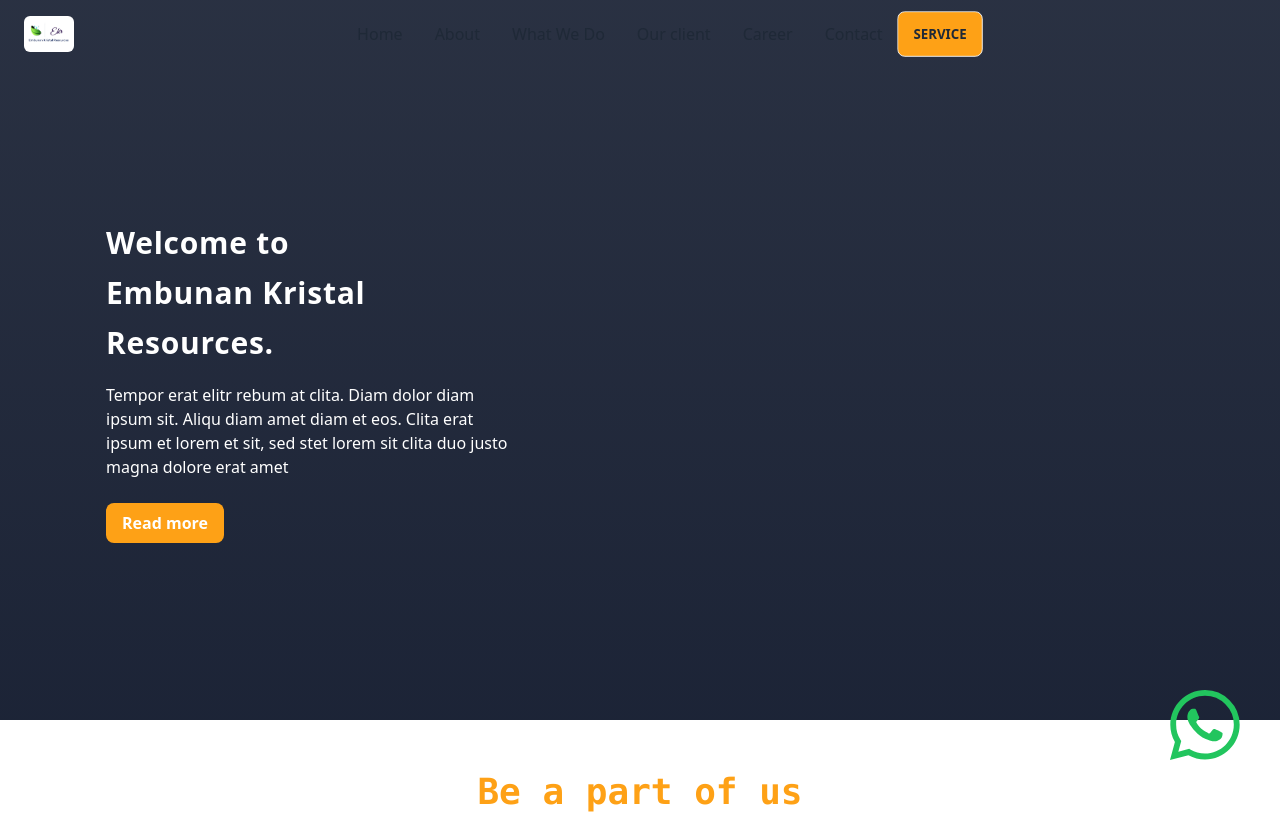
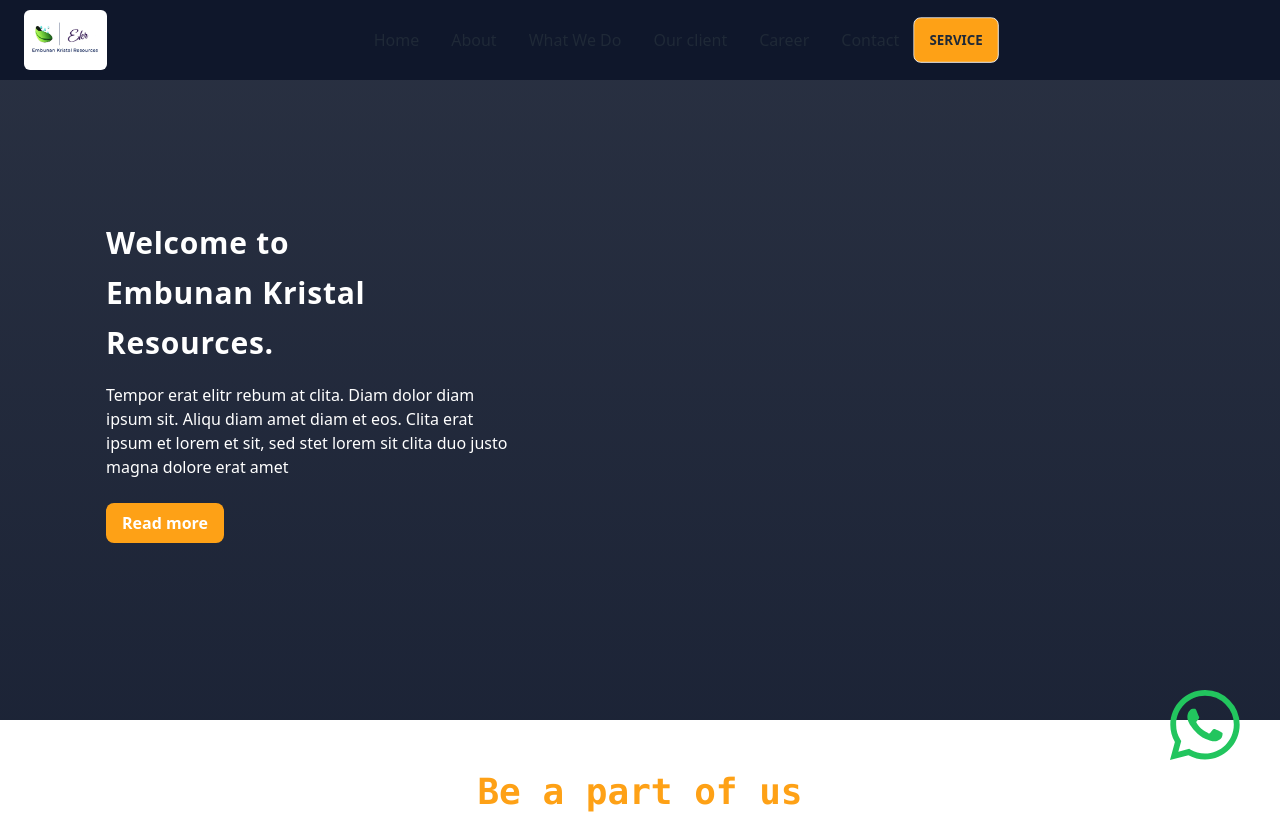
Before and after one commit to IAmIntelligent/kpbpenawar., a React (Vite) app: page /career in a window 1280 px wide. Shown: the top 814 px of the page. Built offline with nearby package versions, Linux system fonts and the light colour scheme.

Commit message:
styles changed header , logo , imagecard

```diff
--- a/src/App.tsx
+++ b/src/App.tsx
@@ -13,7 +13,7 @@
 
 function App() {
   return (
-    <div className="relative ">
+    <div className="relative bg-white">
       <Header headerPosition={"fixed"} toggleMenu={""} activeIndex={0} />
       <Routes>
         {/*  👇🏽👇🏽👇🏽👇🏽 category={""} description={""} headerPosition={""}
--- a/src/assets/utlity.ts
+++ b/src/assets/utlity.ts
@@ -81,9 +81,13 @@
     description: "We promise a commitment to hospitality that makes guests feel like kings.",
   },
   {
-    title: "House Keeping and Transportation",
+    title: "House Keeping",
     description: "We promise a commitment to hospitality that makes guests feel like kings.",
   },
+  {
+    title:" Transportation",
+    description:"We promise a commitment to hospitality that makes guests feel like kings."
+  }
 ]
 
 
--- a/src/components/Header.tsx
+++ b/src/components/Header.tsx
@@ -30,7 +30,7 @@
   return (
     <header
       className={
-        headerPosition + " left-0 right-0 z-10 bg-[#0F172B] md:bg-transparent"
+        headerPosition + " left-0 right-0 z-20 bg-[#0F172B] "
       }
     >
       <nav className=" border-gray-200 px-4 lg:px-6 py-2.5 ">
@@ -38,7 +38,7 @@
           <a href="#" className="flex items-center">
             <img
               src="/img/logo.jpg"
-              className="mr-3 h-6 sm:h-9 object-cover rounded-md"
+              className="mr-3 h-[60px] object-cover rounded-md"
               alt="logo"
             />
           </a>
--- a/src/components/ImageCard.tsx
+++ b/src/components/ImageCard.tsx
@@ -20,7 +20,7 @@
   return (
     <div>
       {/* card 2 */}
-      <div className={`card bg-base-100  shadow-xl ${group} `}>
+      <div className={`card  shadow-xl ${group} `}>
         <figure className={group && `relative rounded-full overflow-hidden `}>
 
           <img src={image} alt="Shoes" className={styles} />
--- a/src/components/TextCard.tsx
+++ b/src/components/TextCard.tsx
@@ -4,7 +4,7 @@
   return (
     <div>
       {/* card1 */}
-      <div className="card rounded-none w-[300px] h-[300px] text-primary-content hover:bg-[#fea116]">
+      <div className="card rounded-none w-[300px] bg-[#171d2d]/70 h-[300px] text-primary-content hover:bg-[#fea116]">
         <div className="card-body">
           <h2 className="card-title">{category}</h2>
           <p>{description}</p>
--- a/src/pages/Home.tsx
+++ b/src/pages/Home.tsx
@@ -19,7 +19,7 @@
       </div>
 
       <div className=" px-5 lg:px-20">
-        <h1 className="about-cursive text-[#FEA116] text-center text-xl mb-5">
+        <h1 className="about-cursive text-[#FEA116] text-center text-xl lg:text-3xl mb-5">
           Team members
         </h1>
         <div className="flex flex-wrap gap-4 text-center ">
```
